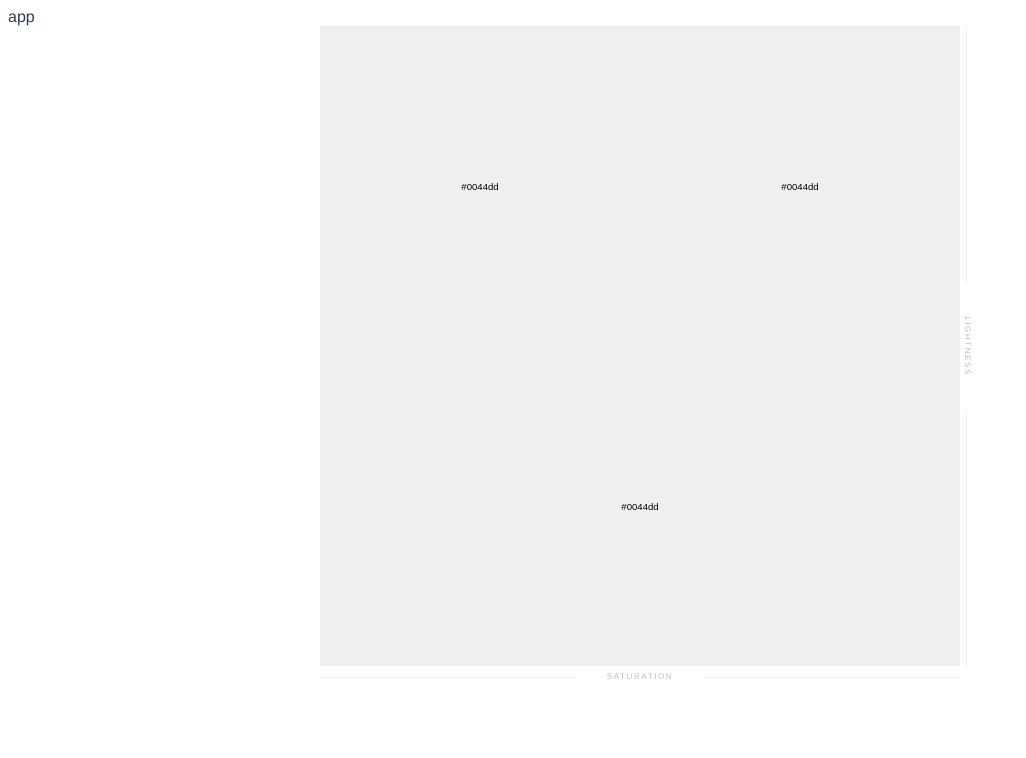
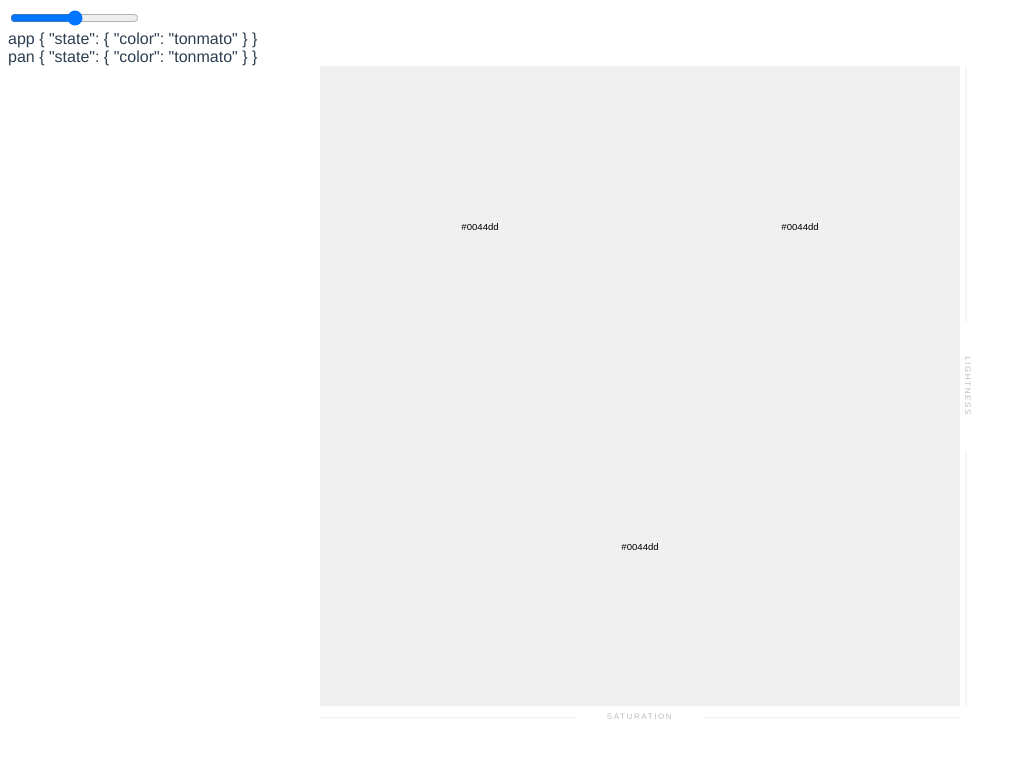
Before and after one commit to maxzz/color-names, a Vue app: page / in a window 1280 px wide. Shown: the top 758 px of the page, without its empty margins (0-1026 px from the left). Built offline with nearby package versions, Linux system fonts and the light colour scheme.

Commit message:
feature: add simplest global store

```diff
--- a/src/App.vue
+++ b/src/App.vue
@@ -1,16 +1,21 @@
 <template>
-    <div>app</div>
+    <input type="range" v-model="store.color">
+    <div>app {{store}}</div>
     <ColorPanel />
 </template>
 
 <script lang="ts">
     import { defineComponent } from "vue";
+    import { MainStore } from './store.ts';
     import ColorPanel from "./components/ColorPanel.vue";
 
     export default defineComponent({
         components: { ColorPanel },
         setup() {
-            return {};
+            const store = MainStore;
+            return {
+                store
+            };
         },
     });
 </script>
--- a/src/components/ColorPanel.vue
+++ b/src/components/ColorPanel.vue
@@ -1,4 +1,5 @@
 <template>
+    pan {{store}}
     <div class="cpanel-container">
         <div class="cpanel">
             <div class="row">
@@ -16,10 +17,14 @@
 
 <script lang="ts">
     import { defineComponent } from "vue";
+    import { MainStore } from '../store.ts';
 
     export default defineComponent({
         setup() {
-            return {};
+            const store = MainStore;
+            return {
+                store
+            };
         },
     });
 </script>
--- /dev/null
+++ b/src/store.ts
@@ -0,0 +1,10 @@
+import { reactive } from "vue";
+
+export const MainStore = reactive({
+    state: {
+        color: 'tonmato'
+    },
+    // setColor(val: string) {
+    //     this.state.color = val;
+    // }
+});
```
